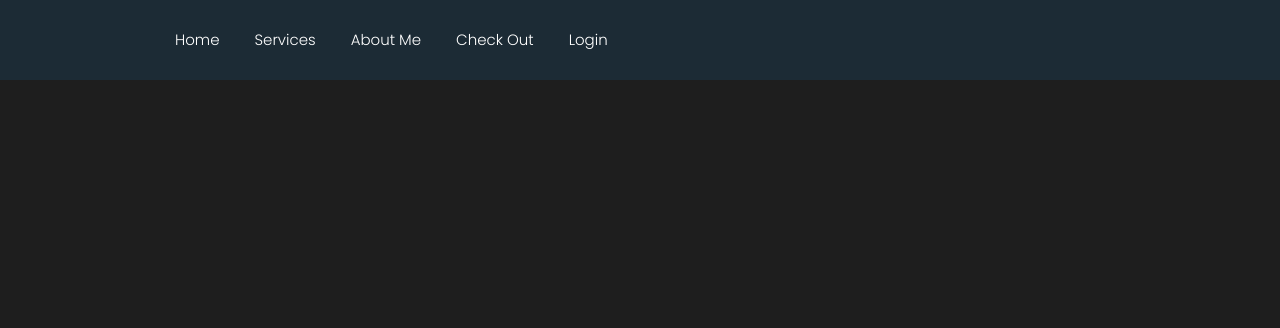
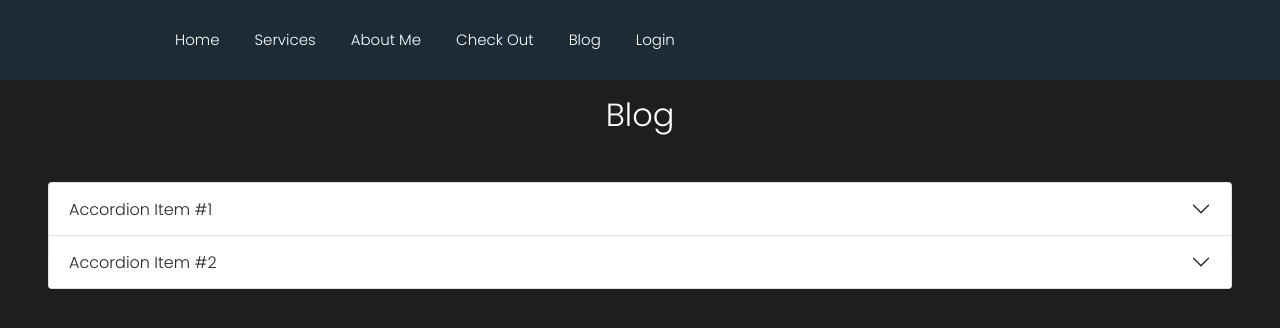
Before and after one commit to dipdeb55/build-muscle, a React (Create React App) app: page /blog in a window 1280 px wide. Shown: the top 328 px of the page. Built offline with nearby package versions, Linux system fonts and the light colour scheme; no server answers.

Commit message:
page not found added

```diff
--- a/src/App.js
+++ b/src/App.js
@@ -8,6 +8,8 @@ import Checkout from './components/CheckOut/Checkout';
 import RequireAuth from './components/RequiredAuth/RequireAuth';
 import Login from './components/Login/Login';
 import Signup from './components/SignUp/Signup';
+import Blogs from './components/Blogs/Blogs';
+import Notfound from './components/Notfound/Notfound';
 
 function App() {
   return (
@@ -24,6 +26,8 @@ function App() {
         }></Route>
         <Route path='/login' element={<Login></Login>}></Route>
         <Route path='/signup' element={<Signup></Signup>}></Route>
+        <Route path='/blog' element={<Blogs></Blogs>}></Route>
+        <Route path='*' element={<Notfound></Notfound>}></Route>
       </Routes>
     </div>
   );
--- /dev/null
+++ b/src/components/Blogs/Blogs.js
@@ -0,0 +1,38 @@
+import React from 'react';
+import { Accordion } from 'react-bootstrap'
+
+const Blogs = () => {
+    return (
+        <div>
+            <h2 className='text-white mt-3'>Blog</h2>
+            <Accordion className='m-5'>
+                <Accordion.Item eventKey="0">
+                    <Accordion.Header>Accordion Item #1</Accordion.Header>
+                    <Accordion.Body>
+                        Lorem ipsum dolor sit amet, consectetur adipiscing elit, sed do eiusmod
+                        tempor incididunt ut labore et dolore magna aliqua. Ut enim ad minim
+                        veniam, quis nostrud exercitation ullamco laboris nisi ut aliquip ex ea
+                        commodo consequat. Duis aute irure dolor in reprehenderit in voluptate
+                        velit esse cillum dolore eu fugiat nulla pariatur. Excepteur sint occaecat
+                        cupidatat non proident, sunt in culpa qui officia deserunt mollit anim id
+                        est laborum.
+                    </Accordion.Body>
+                </Accordion.Item>
+                <Accordion.Item eventKey="1">
+                    <Accordion.Header>Accordion Item #2</Accordion.Header>
+                    <Accordion.Body>
+                        Lorem ipsum dolor sit amet, consectetur adipiscing elit, sed do eiusmod
+                        tempor incididunt ut labore et dolore magna aliqua. Ut enim ad minim
+                        veniam, quis nostrud exercitation ullamco laboris nisi ut aliquip ex ea
+                        commodo consequat. Duis aute irure dolor in reprehenderit in voluptate
+                        velit esse cillum dolore eu fugiat nulla pariatur. Excepteur sint occaecat
+                        cupidatat non proident, sunt in culpa qui officia deserunt mollit anim id
+                        est laborum.
+                    </Accordion.Body>
+                </Accordion.Item>
+            </Accordion>
+        </div>
+    );
+};
+
+export default Blogs;
--- a/src/components/Header/Header.js
+++ b/src/components/Header/Header.js
@@ -19,6 +19,7 @@ const Header = () => {
                 <Link to='/services'>Services</Link>
                 <Link to='/aboutme'>About Me</Link>
                 <Link to='/checkout'>Check Out</Link>
+                <Link to='/blog'>Blog</Link>
                 {
                     user ?
                         <button type="button" onClick={handelSignout} class="btn btn-secondary ms-4">Sign Out</button>
--- a/src/components/Login/Login.js
+++ b/src/components/Login/Login.js
@@ -1,6 +1,6 @@
 import React, { useEffect, useState } from 'react';
 import { Button, Form } from 'react-bootstrap';
-import { useSignInWithEmailAndPassword } from 'react-firebase-hooks/auth';
+import { useSignInWithEmailAndPassword, useSignInWithGithub, useSignInWithGoogle } from 'react-firebase-hooks/auth';
 import { Link, useNavigate } from 'react-router-dom';
 import auth from '../../firebase.init';
 
@@ -24,6 +24,9 @@ const Login = () => {
         loading,
         error,
     ] = useSignInWithEmailAndPassword(auth);
+
+    const [signInWithGoogle] = useSignInWithGoogle(auth);
+    const [signInWithGithub] = useSignInWithGithub(auth);
 
 
     const handelEmailChange = event => {
@@ -61,6 +64,8 @@ const Login = () => {
         signInWithEmailAndPassword(userInfo.email, userInfo.password)
     }
 
+
+
     const navigate = useNavigate();
     // const location = useLocation();
     // const from = location.state?.from?.pathname || "/";
@@ -84,6 +89,10 @@ const Login = () => {
                     </Form.Group>
                     <p>Don't have an account.<Link className='text-decoration-none' to='/signup'> SignUp</Link></p>
                     <p className='text-danger'>{error?.message}</p>
+                    <Form.Group>
+                        <Button className='me-3' onClick={() => signInWithGoogle()} variant="primary">Google</Button>
+                        <Button onClick={() => signInWithGithub()} variant="dark">GitHub</Button>
+                    </Form.Group>
                     <Button onClick={() => signInWithEmailAndPassword(userInfo.email, userInfo.password)} className='mt-4 px-5' variant="primary" type="submit">
                         Login
                     </Button>
--- /dev/null
+++ b/src/components/Notfound/Notfound.js
@@ -0,0 +1,12 @@
+import React from 'react';
+
+
+const Notfound = () => {
+    return (
+        <div>
+            <img className='w-100' src={"https://i.ibb.co/dPTLK5g/232.jpg"} alt="" />
+        </div>
+    );
+};
+
+export default Notfound;
```
Also changed, not shown: src/components/Blogs/Blogs.css (added), src/components/Notfound/Notfound.css (added), src/images/232.jpg (added).
